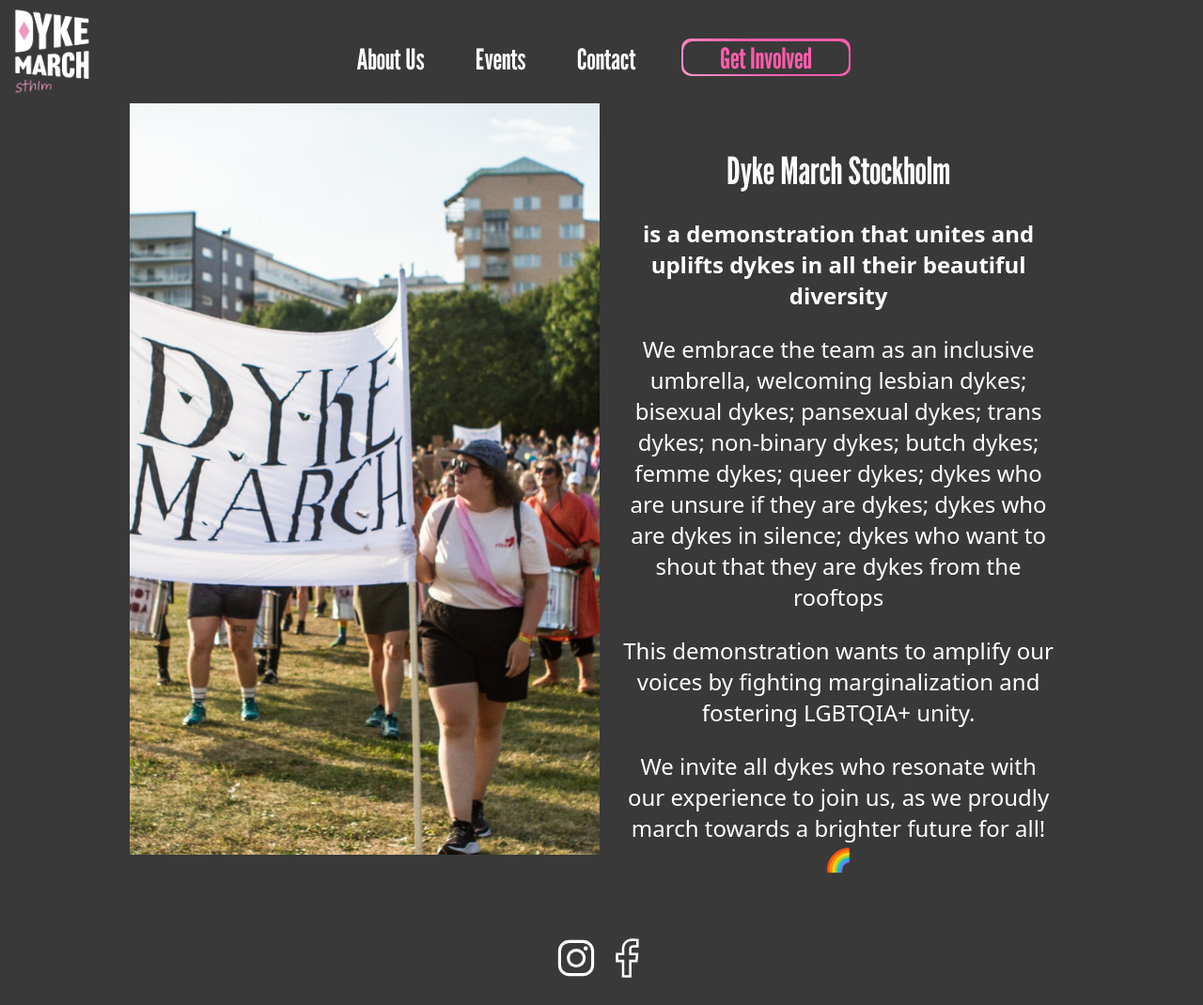
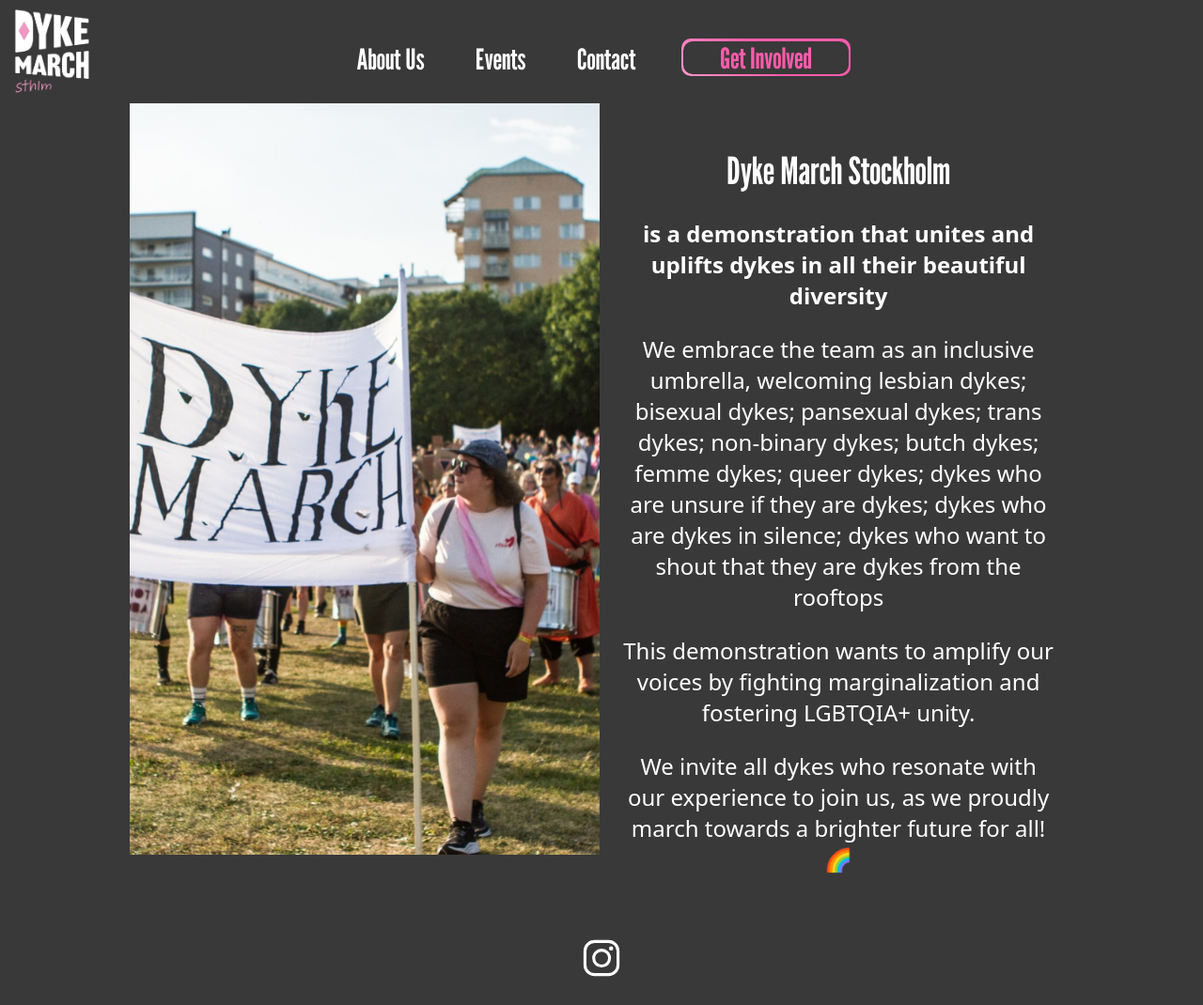
Before and after one commit to gabirisushi/DykeMarchSthlm-website, a plain HTML site: page about/index.html in a window 1280 px wide. Shown: the whole page at 94% size. Drawn offline with nearby package versions, Linux system fonts and the light colour scheme.

Commit message:
removed facebook link

```diff
--- a/about/index.html
+++ b/about/index.html
@@ -35,7 +35,7 @@
         </div>
         <footer>
             <a href="https://www.instagram.com/dykemarchstockholm/" target="_blank"><img src="../images/instagram.svg" height="50px"/></a>
-            <a href="https://www.facebook.com/dykemarchstockholm/upcoming_hosted_events" target="_blank"><img src="../images/facebook.svg" height="50px"/></a>
+            <!-- <a href="https://www.facebook.com/dykemarchstockholm/upcoming_hosted_events" target="_blank"><img src="../images/facebook.svg" height="50px"/></a> -->
         </footer>
     </body>
 </html>
```
Also changed, not shown: contact/index.html (+1 -1 lines), index.html (+1 -1 lines).
